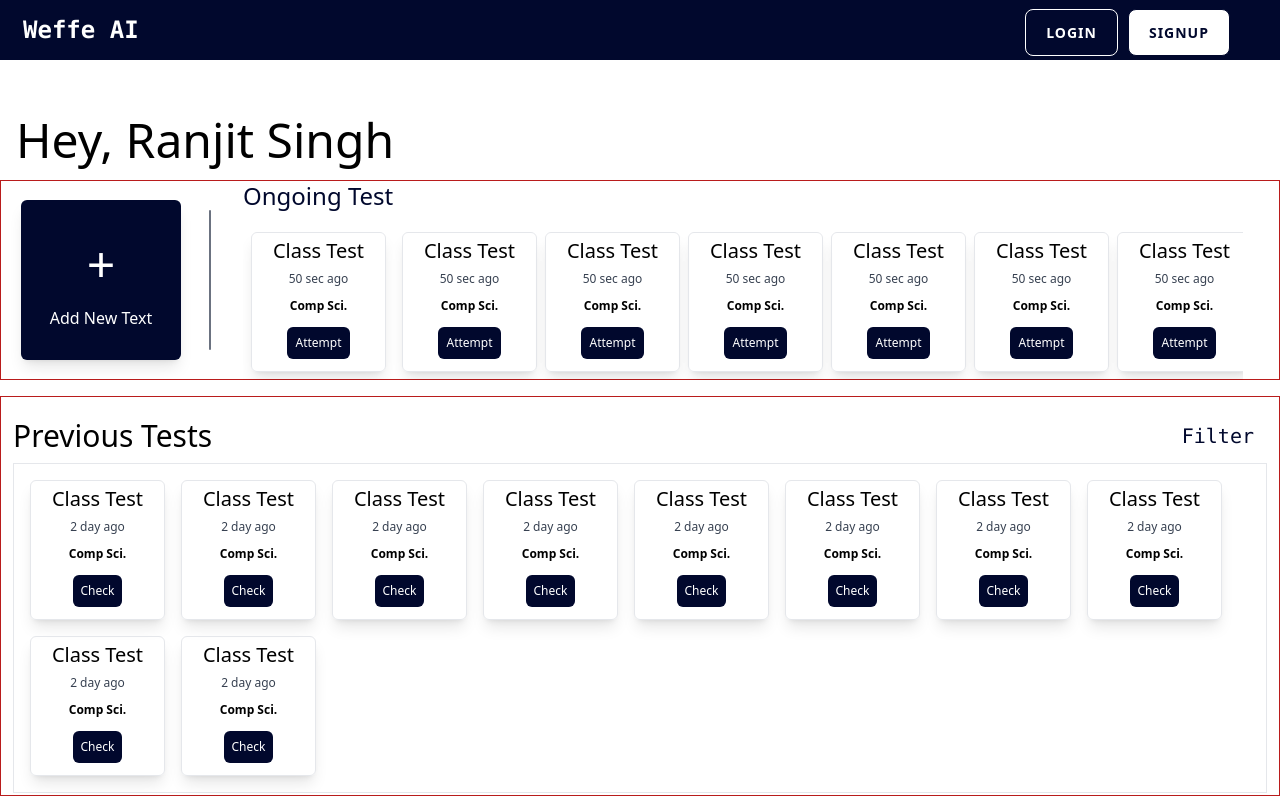
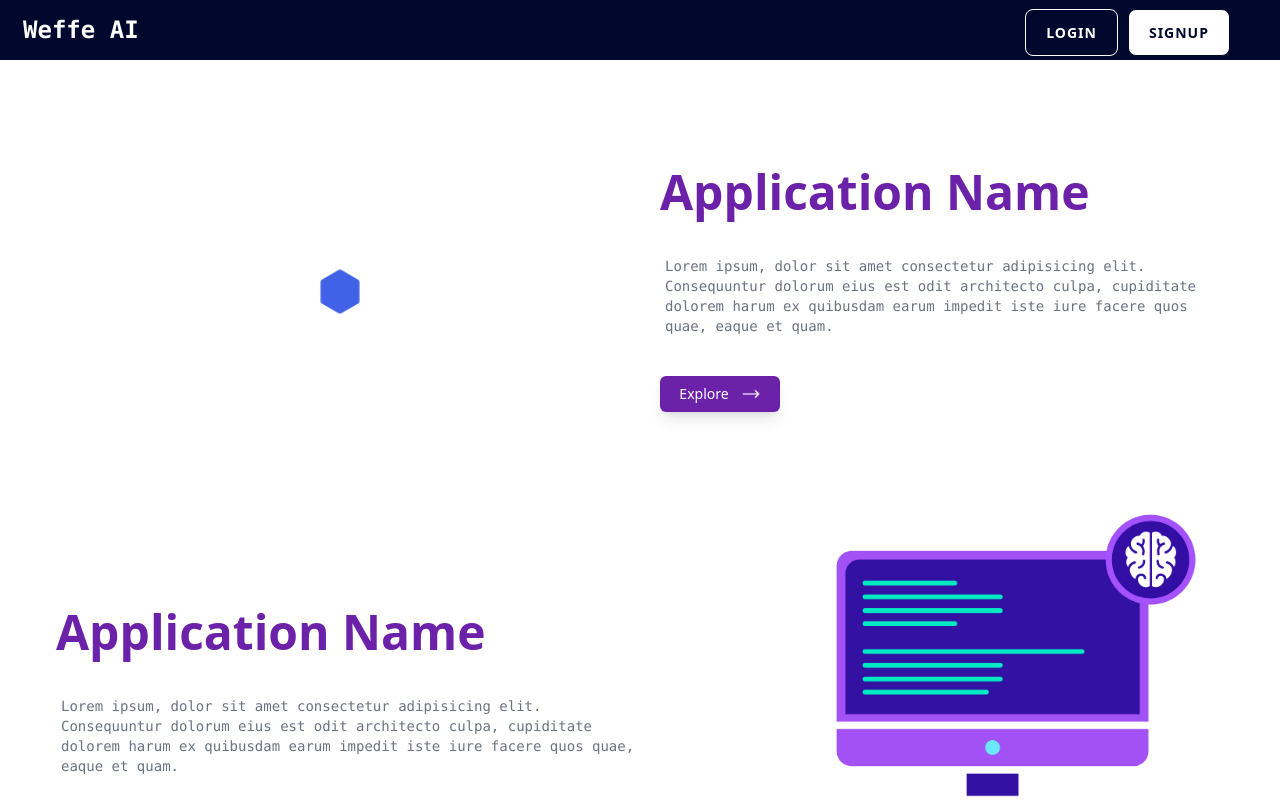
Before and after one commit to aayushYash/react-ai-evaluation-app, a React (Create React App) app: page / in a window 1280 px wide. Shown: the top 800 px of the page. Built offline with nearby package versions, Linux system fonts and the light colour scheme; no server answers.

Commit message:
teacher Dashboard updated

```diff
--- a/src/App.js
+++ b/src/App.js
@@ -104,13 +104,13 @@ export default function App() {
 
   return (
     <Routes>
-      {/* <Route path="/" element={<LandingScreen />} /> */}
+      <Route path="/" element={<LandingScreen />} />
       <Route path="login" element={<LoginScreen />} />
       <Route path="register" element={<RegisterScreen />} />
       <Route path="verifyEmail" element={<VerifyUser />} />
       <Route path="StudentDashboard" element={<StudentDashboard />} />
       <Route path="Profile" element={<ManageProfile />} />
-      <Route path="/" element={<TeacherDashboard />} />
+      <Route path="TeacherDashboard" element={<TeacherDashboard />} />
     </Routes>
   );
 }
```
